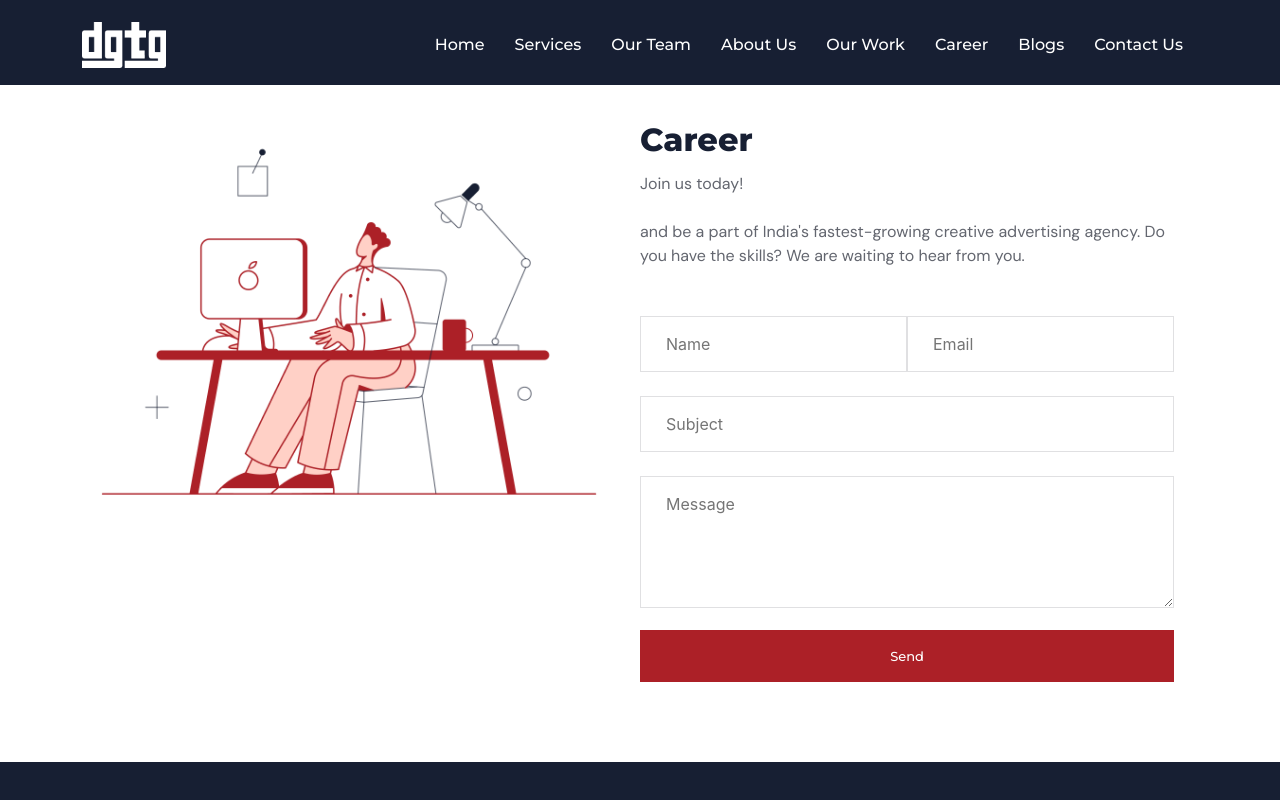
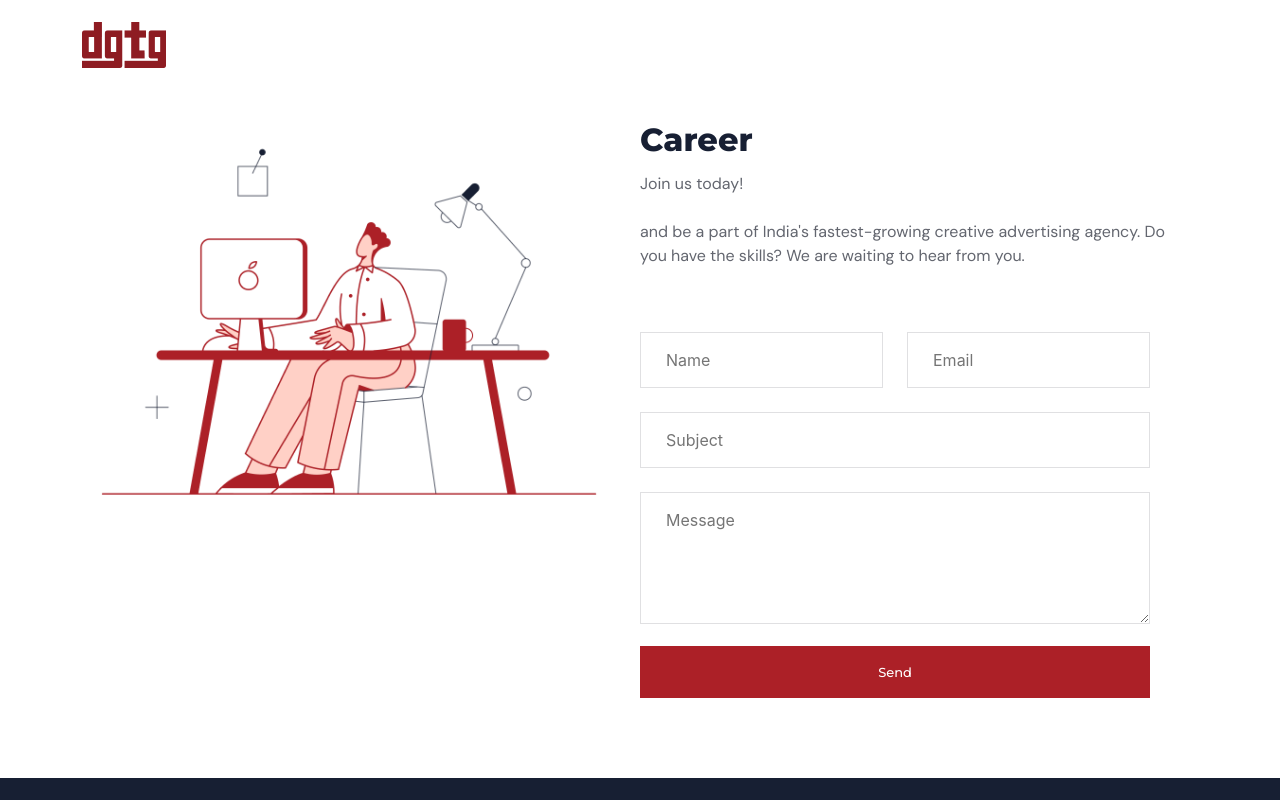
Before and after one commit to mailtoravi437/dgtg, a React (Create React App) app: page /career in a window 1280 px wide. Shown: the top 800 px of the page. Built offline with nearby package versions, Linux system fonts and the light colour scheme.

Commit message:
Repaired contact us and career page

```diff
--- a/src/MyComponents/Career.js
+++ b/src/MyComponents/Career.js
@@ -7,7 +7,7 @@ import Footer from './Footer';
 export default function Career() {
     return (
         <>
-    <Header/>
+            <Header isWhite={true} />
             <section>
                 <div className="container mb-15">
                     <div className="row">
@@ -25,18 +25,40 @@ export default function Career() {
                                 </p>
                             </div>
                             <div className="message">
+                                <div className="row">
+                                    <div className="col-6">
                                         <div className="message-details mt-5 mb-4">
                                             <input type="text" placeholder="Name" />
+                                        </div>
+                                    </div>
+                                    <div className="col-6"><div className="message-details mt-5 mb-4">
                                         <input type="email" placeholder="Email" />
+                                    </div></div>
                                 </div>
+                                <div className="row">
+                                    <div className="col-12">
                                         <div className="message-text">
                                             <input type="text" placeholder="Subject" className="mb-4" />
+                                        </div>
+                                    </div>
+                                </div>
+                                <div className="row">
+                                    <div className="col-12">
+                                        <div className="message-text">
                                             <textarea placeholder="Message" defaultValue={""} />
                                         </div>
                                     </div>
+                                </div>
+                                <div className="row">
+                                    <div className="col-12">
                                         <div className="send mt-3">
                                             Send
                                         </div>
+                                    </div>
+                                </div>
+
+                            </div>
+
                         </div>
                     </div>
                 </div>
--- a/src/MyComponents/ContactUs.js
+++ b/src/MyComponents/ContactUs.js
@@ -8,7 +8,7 @@ export default function ContactUs() {
   return (
     <>
     <div className="overlay"></div>
-      <Header showNav={false} />
+      <Header showNav={false} isWhite={true}/>
       <section className='container mt-5'>
           <div className="row">
             <div className="col-sm-12 col-md-6 col-lg-6 mt-md-0 mt-5 order-md-1 order-2">
--- a/src/MyComponents/Footer.js
+++ b/src/MyComponents/Footer.js
@@ -4,7 +4,7 @@ import { FontAwesomeIcon } from '@fortawesome/react-fontawesome'
 
 export default function Footer() {
   return (
-    <>
+
       <footer style={{ background: '#171F33' }}>
         <div className="container p-md-5 p-lg-5 p-4">
           <div className="row foot">
@@ -60,6 +60,5 @@ export default function Footer() {
           </div>
         </div>
       </footer>
-    </>
   )
 }
--- a/src/MyComponents/Header.js
+++ b/src/MyComponents/Header.js
@@ -5,13 +5,14 @@ import { GiHamburgerMenu } from "react-icons/gi";
 export default function Header(props) {
     const [ showMediaIcons, SetshowMediaIcons ]= useState(false);
     const showNav = props.showNav??true;
+    const isWhite = props.isWhite??false;
   return (
-    <header style={{background: '#171F33'}}>
+    <header style={{background: isWhite?'#fff':"#171F33"}}>
 
         <div className="container">
             <div className="navbar">
                 <div className="logo">
-                   <Link to="/"><img src="images/Home/dgtglogo1.png" width="84px" height="46px" alt='' /></Link>
+                   <Link to="/"><img src={isWhite?"images/Home/dgtglogo.png":"images/Home/dgtglogo1.png"} width="84px" height="46px" alt='' /></Link>
                 </div>
                 {showNav?
                 <div className={showMediaIcons ? "menu menu-mobile-view" : "menu"}>
--- a/src/Styles/global.css
+++ b/src/Styles/global.css
@@ -828,6 +828,11 @@ b
     background: rgba(172, 32, 39, 1);
 }
 
+footer{
+    position: relative;
+    z-index: 15;
+}
+
 @media (max-width: 500px) {
     .text-sm-center{
         text-align: center !important;
```
Lines whose indentation alone changed are shown as unchanged.
